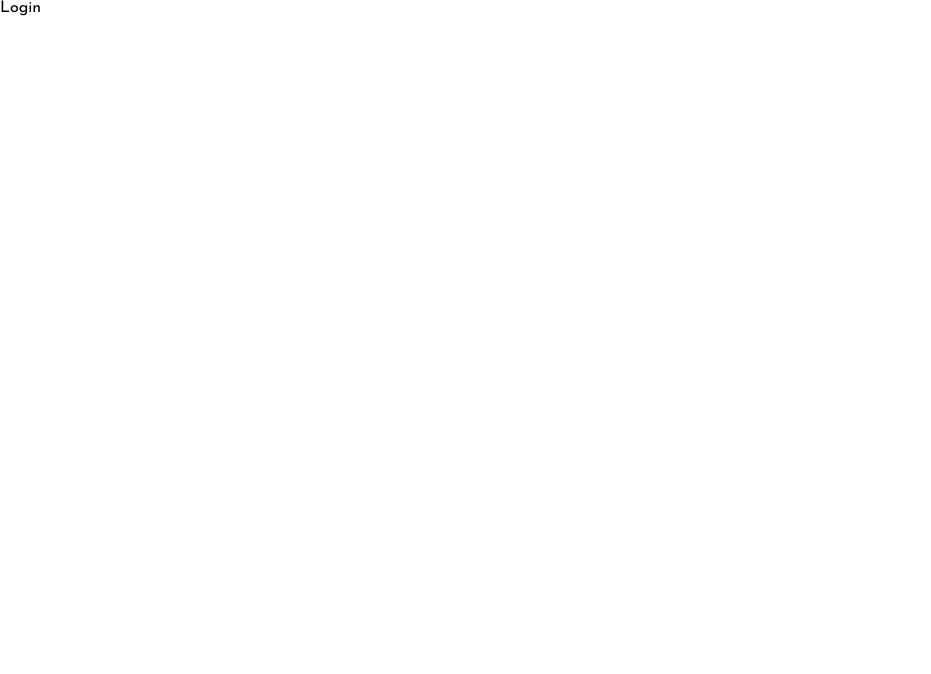
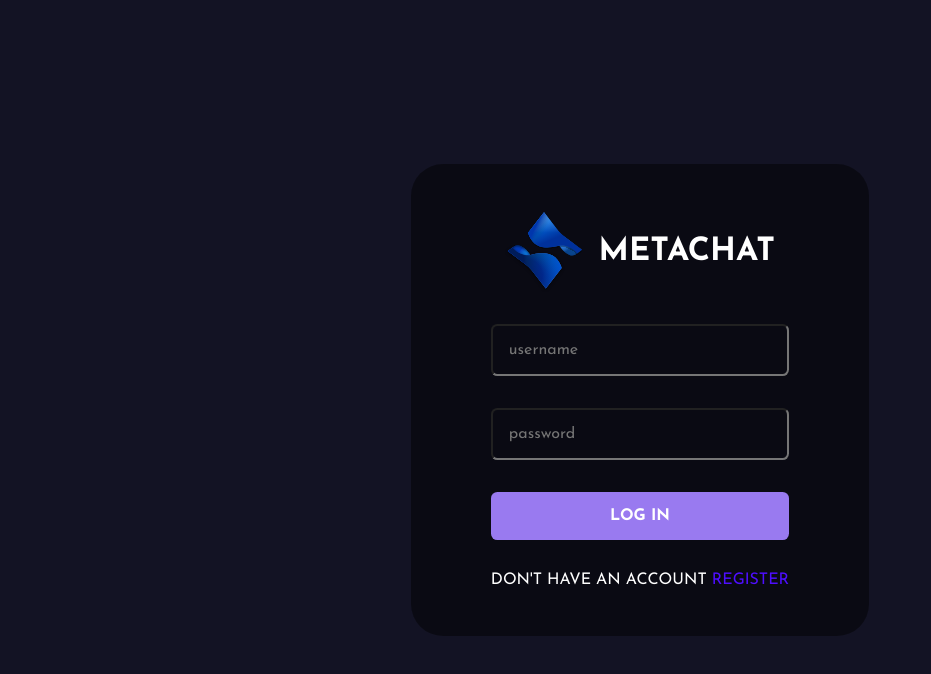
Before and after one commit to Anchit20/Meta-Chat, a React (Create React App) app in the folder public/: page /login in a window 1280 px wide. Shown: the top 674 px of the page, without its empty margins (0-931 px from the left). Built offline with nearby package versions, Linux system fonts and the light colour scheme.

Commit message:
login-functionality

```diff
--- a/public/src/pages/Login.jsx
+++ b/public/src/pages/Login.jsx
@@ -1,7 +1,163 @@
-import React from "react";
+import React, { useState, useEffect } from "react";
+import styled from "styled-components";
+import { Link, useNavigate } from "react-router-dom";
+import Logo from "../assets/logo.svg";
+import { ToastContainer, toast } from "react-toastify";
+import "react-toastify/dist/ReactToastify.css";
+import axios from "axios";
+import { loginRoute } from "../utils/APIRoutes";
 
 function Login() {
-  return <div>Login</div>;
+  const navigate = useNavigate();
+  const [values, setValues] = useState({
+    username: "",
+    password: "",
+  });
+
+  const toastOptions = {
+    position: "bottom-right",
+    draggable: true,
+    theme: "dark",
+  };
+
+  useEffect(() => {
+    if (localStorage.getItem("chat-app-user")) {
+      navigate("/");
+    }
+  }, []);
+  const handleSubmit = async (e) => {
+    e.preventDefault();
+    if (handleValidation()) {
+      console.log("in validation");
+      const { password, username } = values;
+      const { data } = await axios.post(loginRoute, {
+        username,
+        password,
+      });
+      if (data.status === false) {
+        toast.error(data.msg, toastOptions);
+      }
+      if (data.status === true) {
+        localStorage.setItem("chat-app-user", JSON.stringify(data.user));
+        navigate("/");
+      }
+    }
+  };
+
+  const handleValidation = () => {
+    const { password, username } = values;
+    if (password === "") {
+      toast.error("email and password is required", toastOptions);
+      return false;
+    } else if (username.length === "") {
+      toast.error("email and password is required", toastOptions);
+      return false;
+    }
+    return true;
+  };
+
+  const handleChange = (e) => {
+    setValues({ ...values, [e.target.name]: e.target.value });
+  };
+  return (
+    <>
+      <FormContainer>
+        <form onSubmit={(e) => handleSubmit(e)}>
+          <div className="brand">
+            <img src={Logo} alt="logo" />
+            <h1>metaChat</h1>
+          </div>
+          <input
+            type="text"
+            placeholder="username"
+            name="username"
+            onChange={(e) => handleChange(e)}
+            min="3"
+          />
+          <input
+            type="password"
+            placeholder="password"
+            name="password"
+            onChange={(e) => handleChange(e)}
+          />
+          <button type="submit">Log In</button>
+          <span>
+            Don't have an account <Link to="/register">Register</Link>
+          </span>
+        </form>
+      </FormContainer>
+      <ToastContainer />
+    </>
+  );
 }
 
+const FormContainer = styled.div`
+  height: 100vh;
+  widht: 100vw;
+  display: flex;
+  flex-direction: column;
+  justify-content: center;
+  gap: 1rem;
+  align-items: center;
+  background-color: #131324;
+  .brand {
+    display: flex;
+    align-items: center;
+    gap: 1rem;
+    justify-content: center;
+    img {
+      height: 5rem;
+    }
+    h1 {
+      color: white;
+      text-transform: uppercase;
+    }
+  }
+  form {
+    display: flex;
+    flex-direction: column;
+    gap: 2rem;
+    background-color: #00000076;
+    border-radius: 2rem;
+    padding: 3rem 5rem;
+    input {
+      background-color: transparent;
+      padding: 1rem;
+      border: 0.1 srem solid #4e0eff;
+      border-radius: 0.4rem;
+      color: white;
+      width: 100%;
+      font-size: 1rem;
+      &:focus {
+        border: 0.1rem solid #997af0;
+        outline: none;
+      }
+    }
+    button {
+      background-color: #997af0;
+      color: white;
+      padding: 1rem 2rem;
+      border: none;
+      font-weight: bold;
+      cursor: pointer;
+      border-radius: 0.4rem;
+      font-size: 1rem;
+      text-transform: uppercase;
+      transition: 0.3s ease-in-out;
+      &:hover {
+        background-color: #4e0eff;
+      }
+    }
+    span {
+      color: white;
+      text-transform: uppercase;
+      a {
+        color: #4e0eff;
+        text-decoration: none;
+        font-weigt: bold;
+      }
+    }
+  }
+`;
+
 export default Login;
--- a/public/src/pages/Register.jsx
+++ b/public/src/pages/Register.jsx
@@ -21,6 +21,11 @@
     draggable: true,
     theme: "dark",
   };
+  useEffect(() => {
+    if (localStorage.getItem("chat-app-user")) {
+      navigate("/");
+    }
+  }, []);
   const handleSubmit = async (e) => {
     e.preventDefault();
     if (handleValidation()) {
@@ -36,8 +41,8 @@
       }
       if (data.status === true) {
         localStorage.setItem("chat-app-user", JSON.stringify(data.user));
+        navigate("/");
       }
-      navigate("/");
     }
   };
 
--- a/public/src/utils/APIRoutes.js
+++ b/public/src/utils/APIRoutes.js
@@ -1,2 +1,3 @@
 const host = "http://localhost:5000";
 export const registerRoute = `${host}/api/auth/register`;
+export const loginRoute = `${host}/api/auth/login`;
```
Also changed, not shown: 2 other files (tests, documents, lock files or other folders).
